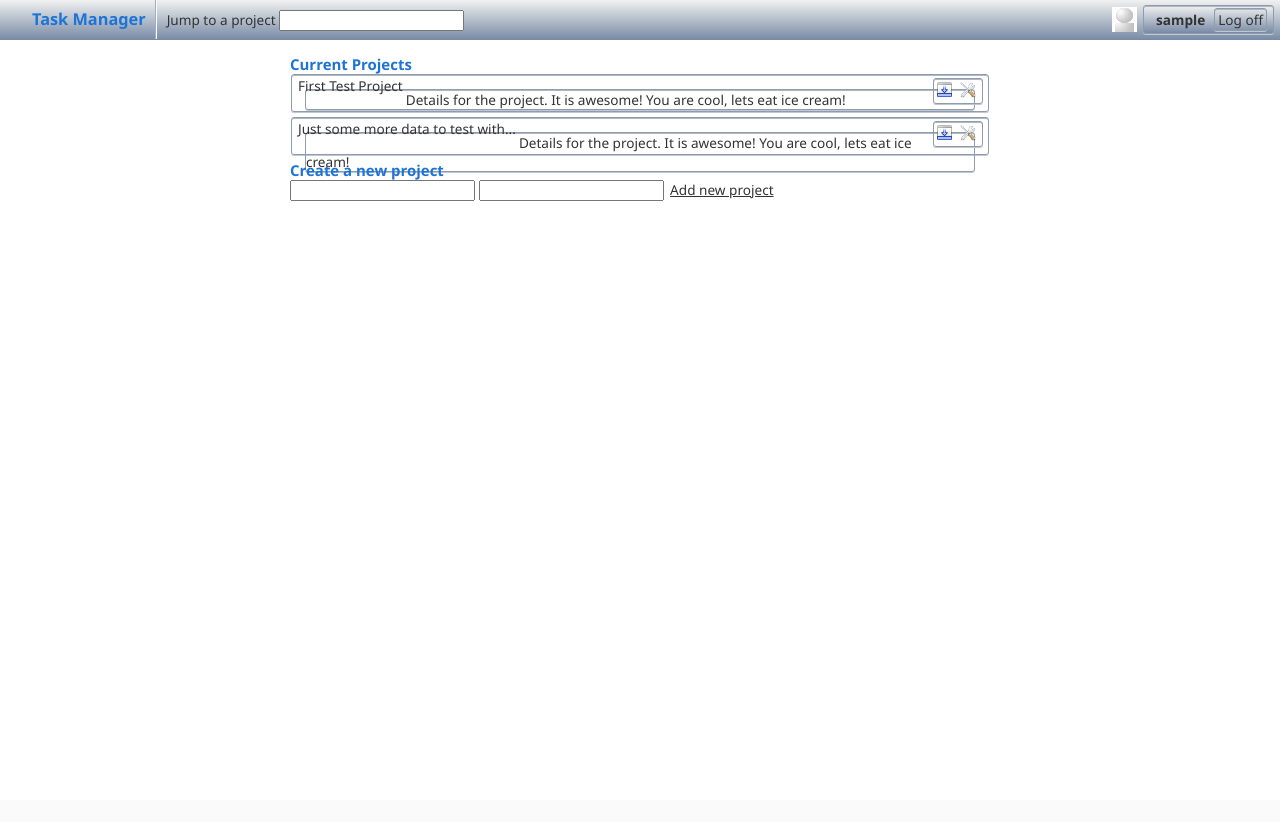
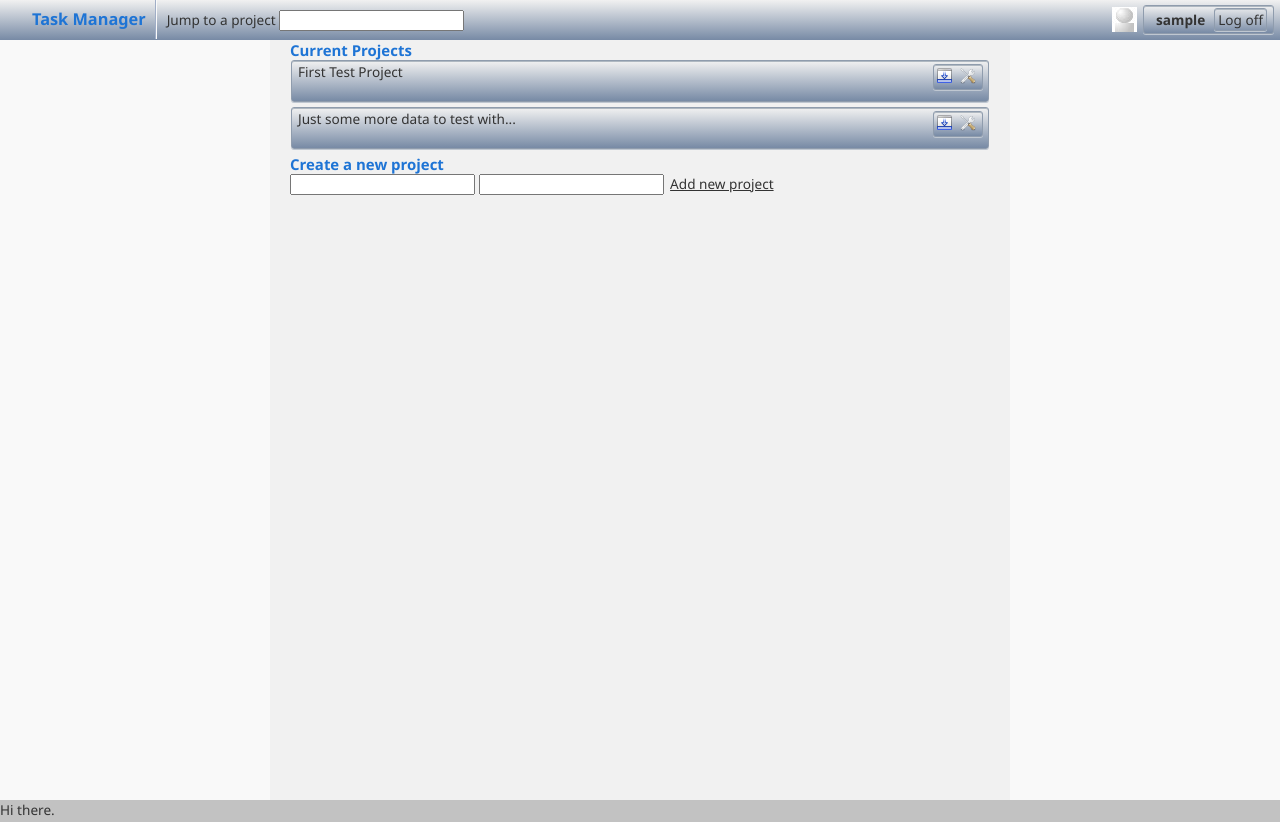
Before and after one commit to r0k3t/TaskBoardAuth, an ASP.NET MVC app: page /TaskBoard in a window 1280 px wide. Before the commit the page ends 201 px from the top, so only its background shows below. Run offline with ASP.NET Core 8 and stand-ins for ASP.NET MVC 5, Linux system fonts and the light colour scheme; the visitor is signed in with stand-in values (Sample User, id 1); data comes from the database, SQL or seed files in the repository; the project's own start-up code is not run, and a stand-in starts its controllers and pages; some libraries are stand-ins or nearby versions.

Commit message:
More css work on the main layout

```diff
--- a/TaskBoardAuth/Content/Site.css
+++ b/TaskBoardAuth/Content/Site.css
@@ -1,16 +1,18 @@
 html {
-    background-color: #fff;
+    background-color: #f9f9f9;
     margin: 0;
     padding: 0;
+    height: 100%;
 }
 
 body {
-    background-color: #fff;
+    background-color: #f9f9f9;
     color: #333;
     font-family: "Segoe UI", Verdana, Helvetica, Sans-Serif;
     font-size: .85em;
     margin: 0;
     padding: 0;
+    height: 100%;
 }
 
 a {
@@ -26,6 +28,8 @@ a:active, a:hover {
     color: #333;
     text-decoration: none;
 }
+
+a img { border: none; }
 
 a:hover { text-decoration: underline; }
 
@@ -74,6 +78,7 @@ h5, h6 { font-size: 1em; }
 .content-wrapper {
     margin: 0 auto;
     width: 100%;
+    height: 100%;
 }
 
 .topHeader {
@@ -85,6 +90,7 @@ h5, h6 { font-size: 1em; }
     filter: progid:DXImageTransform.Microsoft.gradient(startColorstr='#F1F1F1', endColorstr='#778aa5'); /* for IE */
     height: 40px;
     width: 100%;
+    margin-bottom: 0px;
 }
 
 .topLogo {
@@ -106,14 +112,28 @@ h5, h6 { font-size: 1em; }
     width: auto;
 }
 
-#body { }
+#body {
+    height: 95%;
+    margin: 0px;
+    padding: 0px;
+}
 
-.main-content { }
+.main-content {
 
-#ProjectViewMainContent {
+}
+
+#ProjectViewMainContent
+{
+    margin-top: 0px;
     margin-left: auto;
     margin-right: auto;
+    background-color: #f1f1f1;
     width: 700px;
+    padding-top: 0px;
+    padding-left: 20px;
+    padding-right: 20px;
+    height: 100%;
+    clear: both;
 }
 
 
@@ -123,13 +143,15 @@ footer {
     background-color: #e2e2e2;
     clear: both;
     font-size: .8em;
-    height: 100px;
+    height: 22px;
 }
 
 /* -- Project ---------------------------------------------- */
 .project {
     -moz-border-radius: 3px;
     background: -moz-linear-gradient(#F1F1F1, #778aa5) repeat scroll 0 0 transparent;
+    background: -webkit-gradient(linear, left top, left bottom, from(#F1F1F1), to(#778aa5)); /* for webkit browsers */
+    filter: progid:DXImageTransform.Microsoft.gradient(startColorstr='#F1F1F1', endColorstr='#778aa5'); /* for IE */
     border: 1px solid #8f9cad;
     border-radius: 3px;
     box-shadow: 0 1px 0 #bfc7d1, 0 1px 0 #afb8c1 inset;
@@ -139,7 +161,7 @@ footer {
     margin-right: 1px;
     padding: 1px 3px 1px 3px;
     text-decoration: none;
-    height: 34px;
+    min-height: 38px;
 }
 
 .projectName {
@@ -148,8 +170,10 @@ footer {
 
 .projectAdminLinks {
     float: right;
-     -moz-border-radius: 3px;
+    -moz-border-radius: 3px;
     background: -moz-linear-gradient(#F1F1F1, #778aa5) repeat scroll 0 0 transparent;
+    background: -webkit-gradient(linear, left top, left bottom, from(#F1F1F1), to(#778aa5)); /* for webkit browsers */
+    filter: progid:DXImageTransform.Microsoft.gradient(startColorstr='#F1F1F1', endColorstr='#778aa5'); /* for IE */
     border: 1px solid #8f9cad;
     border-radius: 3px;
     box-shadow: 0 1px 0 #bfc7d1, 0 1px 0 #afb8c1 inset;
@@ -176,13 +200,16 @@ footer {
 }
 
 .projectDetails {
-    margin: 10px;
-     -moz-border-radius: 3px;
-    background: -moz-linear-gradient(#F1F1F1, #778aa5) repeat scroll 0 0 transparent;
+    margin: 2px 2px 2px 10px;
+    -moz-border-radius: 3px;
+    background-color: #f1f1f1;
     border: 1px solid #8f9cad;
     border-radius: 3px;
     box-shadow: 0 1px 0 #bfc7d1, 0 1px 0 #afb8c1 inset;
     color: #333;
+    padding: 4px;
+    clear: both;
+    min-height: 80px;
 }
 /* site title
 ----------------------------------------------------------*/
@@ -208,11 +235,10 @@ footer {
 #login {
     background: -moz-linear-gradient(#F1F1F1, #778aa5) repeat scroll 0 0 transparent;
     background: -webkit-gradient(linear, left top, left bottom, from(#F1F1F1), to(#778aa5)); /* for webkit browsers */
-    background: -webkit-gradient(linear, left top, left bottom, from(#F1F1F1), to(#778aa5)); /* for webkit browsers */
+    filter: progid:DXImageTransform.Microsoft.gradient(startColorstr='#F1F1F1', endColorstr='#778aa5'); /* for IE */
     border: 1px solid #8f9cad;
     border-radius: 3px;
     box-shadow: 0 1px 0 #bfc7d1, 0 1px 0 #afb8c1 inset;
-    filter: progid:DXImageTransform.Microsoft.gradient(startColorstr='#F1F1F1', endColorstr='#778aa5'); /* for IE */
     list-style: none outside none;
     margin: 5px 6px 1px 1px;
     padding: 4px;
--- a/TaskBoardAuth/Scripts/Projects.js
+++ b/TaskBoardAuth/Scripts/Projects.js
@@ -42,8 +42,7 @@ $(document).ready(function () {
 
     $('img[id^="showDetails_"]').click(function (evt) {
         var detailsContainerToShow = evt.target.id.replace("showDetails_", "DetailsContainer_");
-        alert(detailsContainerToShow);
-        detailsContainerToShow.slideDown(500);
+        $('#' + detailsContainerToShow).slideDown(1000);
     });
 
     function getProject() {
--- a/TaskBoardAuth/Views/Shared/_Layout.cshtml
+++ b/TaskBoardAuth/Views/Shared/_Layout.cshtml
@@ -9,7 +9,6 @@
         @Scripts.Render("~/bundles/modernizr")
     </head>
     <body>
-
         <div class="topHeader">
             <div class="topLogo">
                 <h3>Task Manager</h3>
@@ -26,14 +25,13 @@
                 </section>
             </div>
         </div>
-
         <div id="body">
-            @RenderSection("featured", required: false)
-            <section class="content-wrapper main-content clear-fix">
                 @RenderBody()
-            </section>
         </div>
 
+        <div style="height: 22px; width: 100%; background-color: #c2c2c2; clear: both; margin: 0px; padding: 0px;">
+            Hi there.
+        </div>
         @Scripts.Render("~/bundles/jquery")
         @RenderSection("scripts", required: false)
     </body>
--- a/TaskBoardAuth/Views/TaskBoard/Index.cshtml
+++ b/TaskBoardAuth/Views/TaskBoard/Index.cshtml
@@ -8,7 +8,7 @@
 }
 
 <div id="ProjectViewMainContent">
-    <p id="projectCreationOutcome"></p>
+
 
     <h4>Current Projects</h4>
 
@@ -18,22 +18,19 @@
             <div class="projectName">
                 @Html.ActionLink(project.Name, "TaskBoard", "TaskBoard", new {projectId = project.ProjectId}, null)
             </div>
-            <div class="projectAdminLinks">
-                  <img id="showDetails_@project.ProjectId.ToString(CultureInfo.InvariantCulture)"
+            <div class="projectAdminLinks clear-fix">
+                <img id="showDetails_@project.ProjectId.ToString(CultureInfo.InvariantCulture)"
                      alt="Show Details"
                      src="/Images/showDetails.png"/>
                 <a href="@Url.Action("Edit", "TaskBoard", new { projectId = project.ProjectId })">
                     <img alt="edit project" src="/Images/editIcon.png"/>
                 </a>
-
             </div>
-            <p></p>
-            <div class="projectDetails"
+            <div class="projectDetails" style="display: none;"
                  id="DetailsContainer_@project.ProjectId.ToString(CultureInfo.InvariantCulture)">
 
                 Details for the project. It is awesome! You are cool, lets eat ice cream!
             </div>
-            <p></p>
         </div>
     }
 
@@ -41,8 +38,9 @@
     <input id="#projectName"/>
     <input id="#projectDescription"/>
     <a id="addNewProjectLink">Add new project</a>
+    <p id="projectCreationOutcome"></p>
+</div>
 
-</div>
 <div class="toolTip" id="editProjectToolTip" style="display:none;">
     Edit This Project.
 </div>
```
Also changed, not shown: TaskBoardAuth/Views/TaskBoard/Edit.cshtml (+5 -3 lines).
